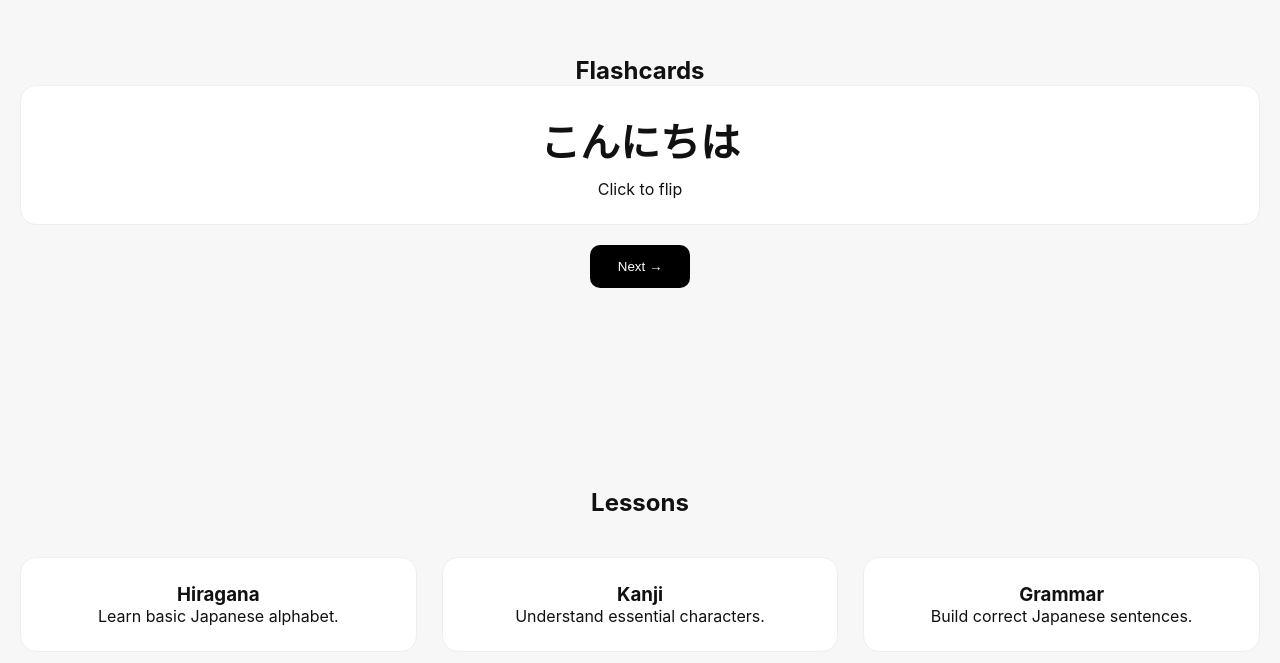
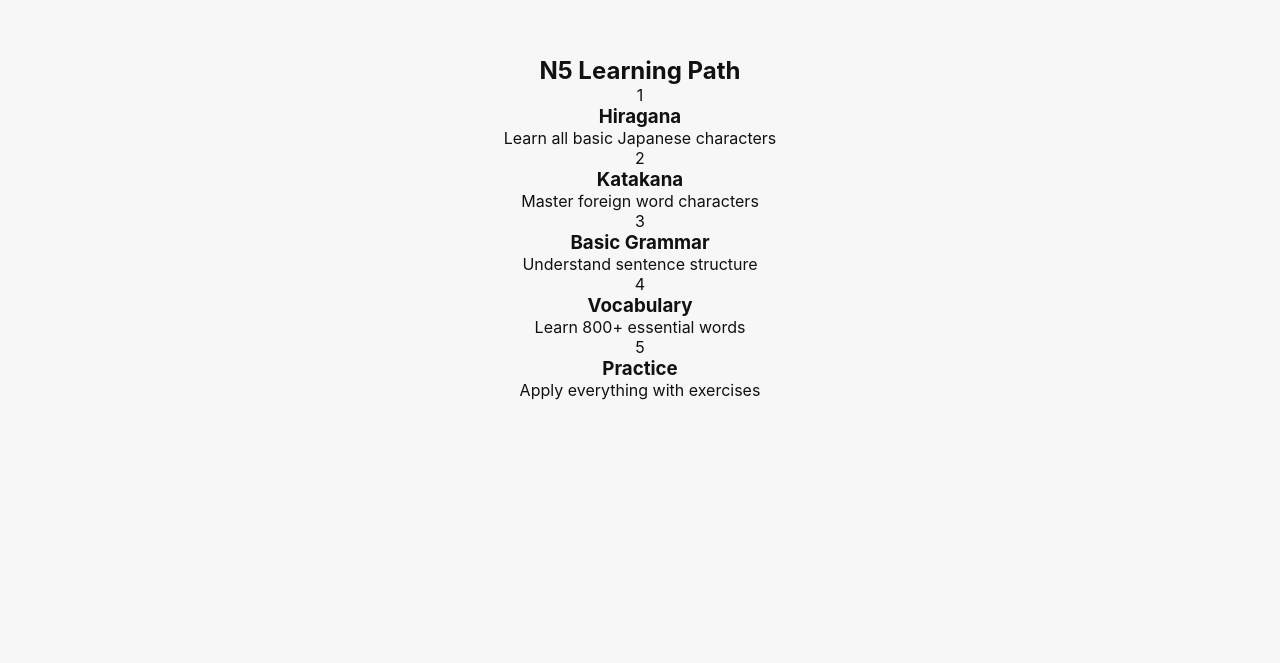
Before and after one commit to marufislam8924/skilldojo, a Next.js app: page / in a window 1280 px wide. Shown: the part 757-1420 px from the top of the page. After the commit the page ends 1257 px from the top, so only its background shows below. Built offline with nearby package versions, Linux system fonts and the light colour scheme.

Commit message:
Update page.js

```diff
--- a/app/page.js
+++ b/app/page.js
@@ -1,29 +1,31 @@
 "use client";
 
-import { useEffect, useState } from "react";
-import { motion } from "framer-motion";
+import { useState } from "react";
 
 export default function Home() {
 
-  const [index, setIndex] = useState(0);
-
-  const flashcards = [
-    { jp: "こんにちは", en: "Hello" },
-    { jp: "ありがとう", en: "Thank you" },
-    { jp: "さようなら", en: "Goodbye" },
+  const roadmap = [
+    {
+      title: "Hiragana",
+      desc: "Learn all basic Japanese characters",
+    },
+    {
+      title: "Katakana",
+      desc: "Master foreign word characters",
+    },
+    {
+      title: "Basic Grammar",
+      desc: "Understand sentence structure",
+    },
+    {
+      title: "Vocabulary",
+      desc: "Learn 800+ essential words",
+    },
+    {
+      title: "Practice",
+      desc: "Apply everything with exercises",
+    },
   ];
-
-  const [show, setShow] = useState(false);
-
-  useEffect(() => {
-    document.addEventListener("mousemove", (e) => {
-      const glow = document.querySelector(".glow");
-      if (glow) {
-        glow.style.left = e.clientX + "px";
-        glow.style.top = e.clientY + "px";
-      }
-    });
-  }, []);
 
   return (
     <main>
@@ -38,64 +40,35 @@ export default function Home() {
 
       {/* HERO */}
       <section className="hero">
-        <div className="glow"></div>
-
         <h1>
-          Learn Japanese <br />
-          <span>the smart way</span>
+          JLPT N5 Roadmap <br />
+          <span>step by step</span>
         </h1>
 
         <p className="desc">
-          Practice real words with interactive flashcards.
+          Follow a structured path to pass JLPT N5 easily.
         </p>
       </section>
 
-      {/* FLASHCARD SECTION */}
+      {/* ROADMAP */}
       <section className="features">
 
-        <h2>Flashcards</h2>
+        <h2>N5 Learning Path</h2>
 
-        <div className="card" onClick={() => setShow(!show)} style={{cursor:"pointer"}}>
+        <div className="roadmap">
 
-          <h1 style={{fontSize:"40px"}}>
-            {show ? flashcards[index].en : flashcards[index].jp}
-          </h1>
+          {roadmap.map((step, i) => (
+            <div key={i} className="roadmap-item">
 
-          <p style={{marginTop:"10px"}}>
-            Click to flip
-          </p>
+              <div className="circle">{i + 1}</div>
 
-        </div>
+              <div className="content">
+                <h3>{step.title}</h3>
+                <p>{step.desc}</p>
+              </div>
 
-        <div style={{marginTop:"20px"}}>
-          <button className="primary" onClick={() => setIndex((index + 1) % flashcards.length)}>
-            Next →
-          </button>
-        </div>
-
-      </section>
-
-      {/* LESSONS */}
-      <section className="features">
-
-        <h2>Lessons</h2>
-
-        <div className="grid">
-
-          <div className="card">
-            <h3>Hiragana</h3>
-            <p>Learn basic Japanese alphabet.</p>
-          </div>
-
-          <div className="card">
-            <h3>Kanji</h3>
-            <p>Understand essential characters.</p>
-          </div>
-
-          <div className="card">
-            <h3>Grammar</h3>
-            <p>Build correct Japanese sentences.</p>
-          </div>
+            </div>
+          ))}
 
         </div>
 
```
